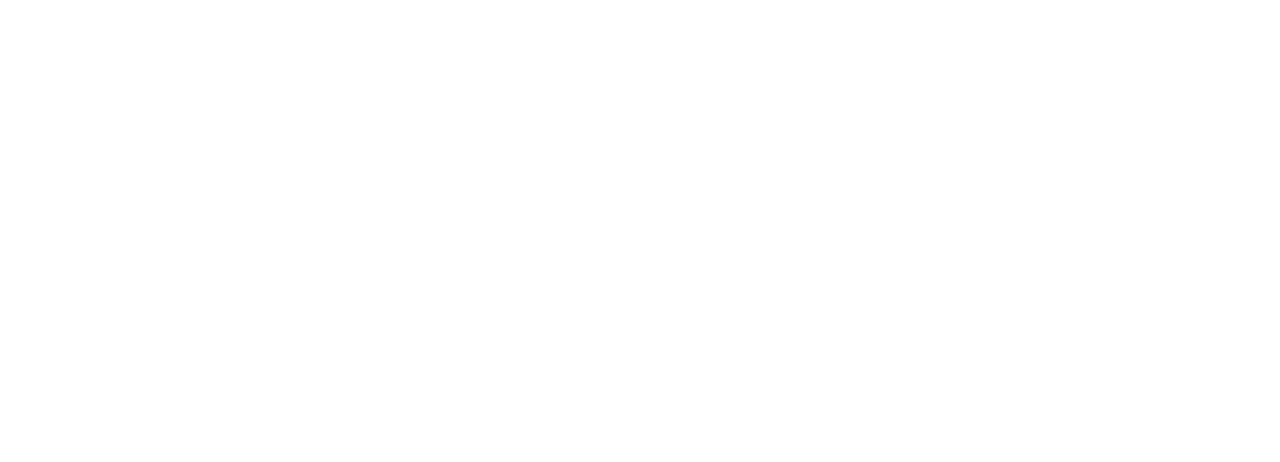
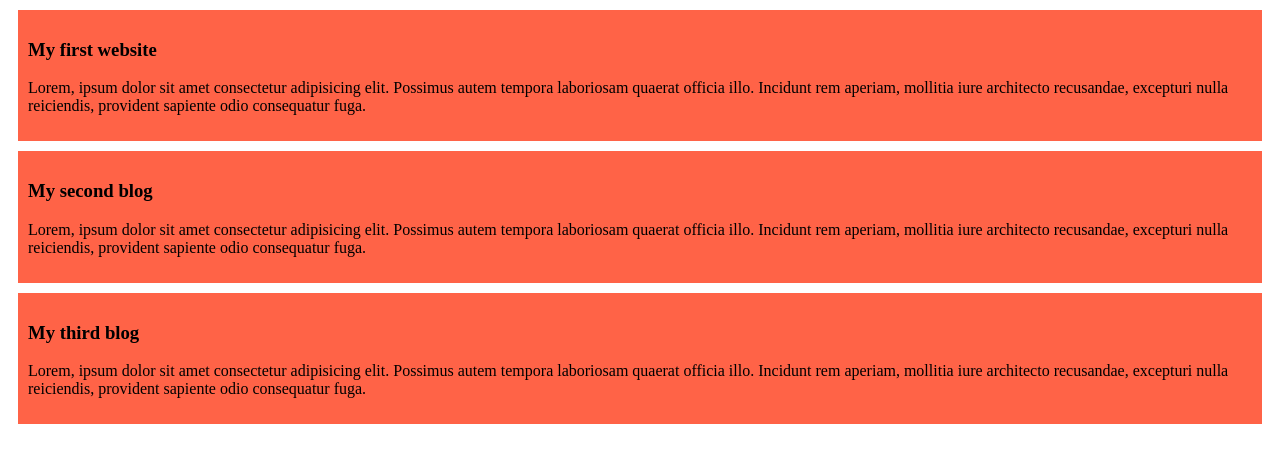
Before and after one commit to shorifnz/my-simple-website, a plain HTML site: page index.html in a window 1280 px wide. Drawn offline with Linux system fonts and the light colour scheme.

Commit message:
added second and third blog

```diff
--- a/index.html
+++ b/index.html
@@ -4,8 +4,20 @@
     <meta charset="UTF-8">
     <meta name="viewport" content="width=device-width, initial-scale=1.0">
     <title>My simple website</title>
+    <link rel="stylesheet" href="styles/blog.css">
 </head>
 <body>
-
+    <div>
+        <h3>My first website</h3>
+        <p>Lorem, ipsum dolor sit amet consectetur adipisicing elit. Possimus autem tempora laboriosam quaerat officia illo. Incidunt rem aperiam, mollitia iure architecto recusandae, excepturi nulla reiciendis, provident sapiente odio consequatur fuga.</p>
+    </div>
+    <div>
+        <h3>My second blog</h3>
+        <p>Lorem, ipsum dolor sit amet consectetur adipisicing elit. Possimus autem tempora laboriosam quaerat officia illo. Incidunt rem aperiam, mollitia iure architecto recusandae, excepturi nulla reiciendis, provident sapiente odio consequatur fuga.</p>
+    </div>
+    <div>
+        <h3>My third blog</h3>
+        <p>Lorem, ipsum dolor sit amet consectetur adipisicing elit. Possimus autem tempora laboriosam quaerat officia illo. Incidunt rem aperiam, mollitia iure architecto recusandae, excepturi nulla reiciendis, provident sapiente odio consequatur fuga.</p>
+    </div>
 </body>
 </html>
--- /dev/null
+++ b/styles/blog.css
@@ -0,0 +1,5 @@
+div{
+    background-color: tomato;
+    padding: 10px;
+    margin: 10px;
+}
```
